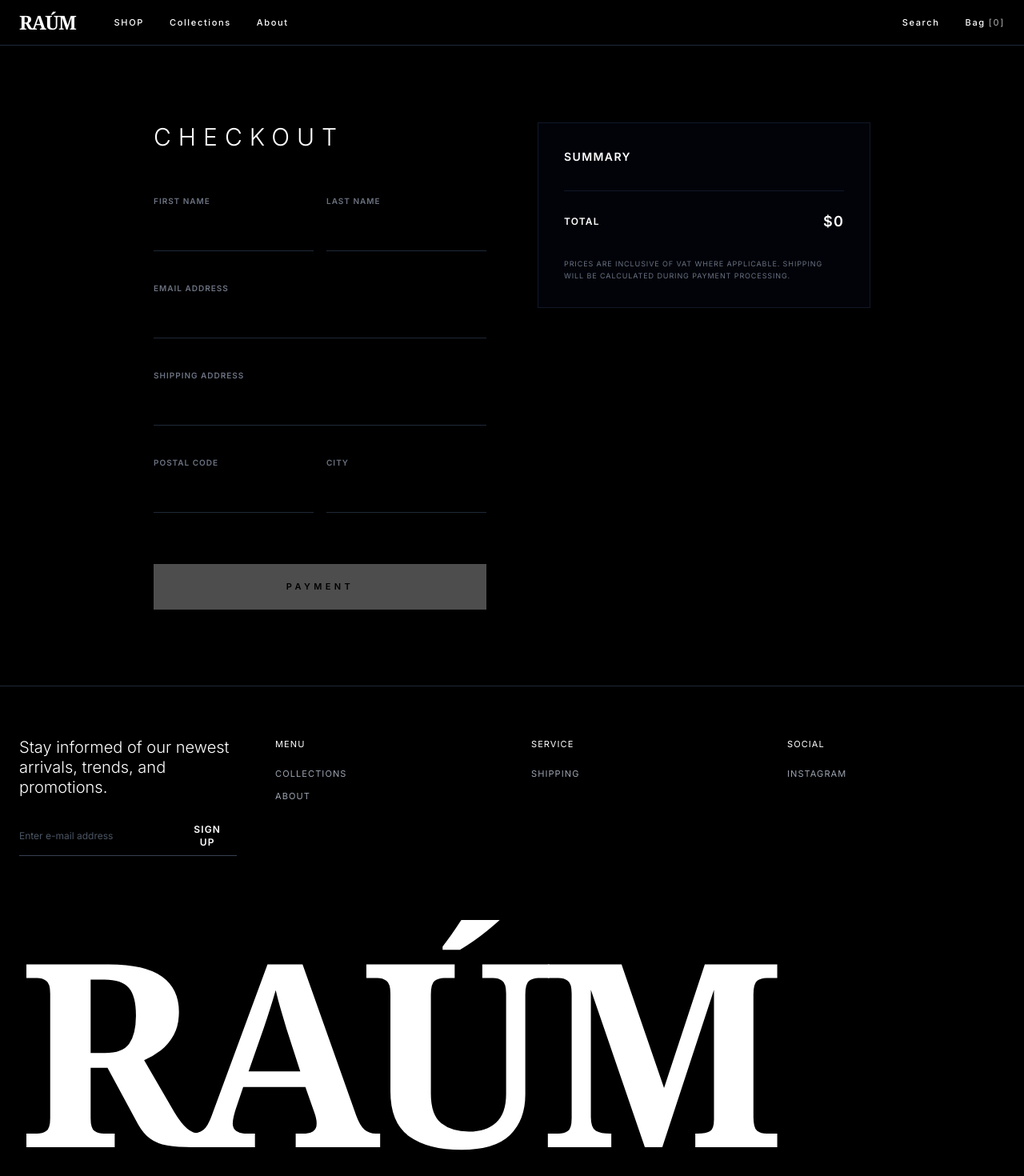
After one commit to w790/raum, a Django app: page /orders/create/ in a window 1280 px wide. The commit adds this page. Shown: the whole page at 80% size. Run offline with Django 5.2, Linux system fonts and the light colour scheme; some libraries are stand-ins or nearby versions.

Commit message:
feat: Implement checkout flow with HTMX and add dedicated payment status pages.

```diff
--- a/apps/orders/views.py
+++ b/apps/orders/views.py
@@ -1,25 +1,39 @@
 from django.shortcuts import render, redirect
-from django.views.decorators.http import require_POST
+from django.urls import reverse
+from django.http import HttpResponse
+from django.views.decorators.http import require_http_methods
 from .services import OrderService
 
-@require_POST
+@require_http_methods(['GET', 'POST'])
 def order_create(request):
     order_service = OrderService(request)
-    if not order_service.cart:
-        return redirect('catalog:list')
+    is_htmx = request.headers.get('HX-Request')
 
-    order_data = {
-        'first_name': request.POST.get('first_name'),
-        'last_name': request.POST.get('last_name'),
-        'email': request.POST.get('email'),
-        'address': request.POST.get('address'),
-        'postal_code': request.POST.get('postal_code'),
-        'city': request.POST.get('city'),
+    if request.method == 'POST':
+        order_data = {
+            'first_name': request.POST.get('first_name'),
+            'last_name': request.POST.get('last_name'),
+            'email': request.POST.get('email'),
+            'address': request.POST.get('address'),
+            'postal_code': request.POST.get('postal_code'),
+            'city': request.POST.get('city'),
+        }
+
+        if all(order_data.values()):
+            order = order_service.create_order(order_data)
+            request.session['order_id'] = order.id
+
+            if is_htmx:
+                response = HttpResponse()
+                response['HX-Redirect'] = reverse('payments:process')
+                return response
+            return redirect('payments:process')
+
+    context = {
+        'cart': order_service.cart,
+        'is_htmx': is_htmx
     }
 
-    if all(order_data.values()):
-        order = order_service.create_order(order_data)
-        request.session['order_id'] = order.id
-        return redirect('payments:process')
-
-    return redirect('catalog:list')
+    if is_htmx:
+        return render(request, 'orders/partials/checkout_content.html', context)
+    return render(request, 'orders/checkout.html', context)
--- a/apps/payments/urls.py
+++ b/apps/payments/urls.py
@@ -7,5 +7,6 @@ urlpatterns = [
     path('process/', views.payment_process, name='process'),
     path('done/', views.payment_done, name='done'),
     path('canceled/', views.payment_canceled, name='canceled'),
+    path('pending/', views.payment_pending, name='pending'),
     path('webhook/', views.payment_webhook, name='webhook'),
 ]
--- a/templates/cart/add_to_bag_modal.html
+++ b/templates/cart/add_to_bag_modal.html
@@ -36,7 +36,8 @@
                 <p class="text-[10px] text-gray-500 mb-8 uppercase tracking-widest leading-relaxed">
                     Taxes and shipping calculated at checkout
                 </p>
-                <button
+                <button @click="open = false" hx-get="{% url 'orders:order_create' %}" hx-target="#main-content"
+                    hx-push-url="true"
                     class="w-full bg-white text-black py-5 text-[11px] uppercase font-bold tracking-[0.4em] hover:bg-gray-200 transition-colors">
                     CHECKOUT
                 </button>
--- a/templates/cart/modal.html
+++ b/templates/cart/modal.html
@@ -37,7 +37,8 @@
             <p class="text-[10px] text-gray-500 mb-8 uppercase tracking-widest">
                 Taxes and shipping calculated at checkout
             </p>
-            <button
+            <button @click="open = false" hx-get="{% url 'orders:order_create' %}" hx-target="#main-content"
+                hx-push-url="true"
                 class="w-full bg-white text-black py-4 text-[11px] uppercase font-bold tracking-[0.3em] hover:bg-gray-200 transition-colors disabled:opacity-50">
                 Checkout
             </button>
--- /dev/null
+++ b/templates/orders/checkout.html
@@ -0,0 +1,7 @@
+{% extends "base.html" %}
+
+{% block content %}
+<div id="main-content">
+    {% include "orders/partials/checkout_content.html" %}
+</div>
+{% endblock %}
--- /dev/null
+++ b/templates/orders/partials/checkout_content.html
@@ -0,0 +1,103 @@
+<section class="min-h-screen bg-black pt-24 pb-12 px-6" x-data="{
+    formData: {
+        first_name: '',
+        last_name: '',
+        email: '',
+        address: '',
+        postal_code: '',
+        city: ''
+    },
+    get isFormValid() {
+        return this.formData.first_name &&
+               this.formData.last_name &&
+               this.formData.email &&
+               this.formData.address &&
+               this.formData.postal_code &&
+               this.formData.city;
+    }
+}">
+    <div class="max-w-4xl mx-auto grid grid-cols-1 lg:grid-cols-2 gap-16">
+        <div>
+            <h1 class="text-3xl font-light uppercase tracking-[0.3em] text-white mb-12">Checkout</h1>
+
+            <form hx-post="{% url 'orders:order_create' %}" hx-target="#main-content" hx-swap="innerHTML"
+                class="space-y-8">
+                {% csrf_token %}
+
+                <div class="grid grid-cols-2 gap-4">
+                    <div class="space-y-2">
+                        <label class="text-[10px] uppercase tracking-widest text-gray-500 font-bold">First Name</label>
+                        <input type="text" name="first_name" x-model="formData.first_name" required
+                            class="w-full bg-transparent border-b border-gray-800 py-3 text-sm text-white focus:outline-none focus:border-white transition-colors">
+                    </div>
+                    <div class="space-y-2">
+                        <label class="text-[10px] uppercase tracking-widest text-gray-500 font-bold">Last Name</label>
+                        <input type="text" name="last_name" x-model="formData.last_name" required
+                            class="w-full bg-transparent border-b border-gray-800 py-3 text-sm text-white focus:outline-none focus:border-white transition-colors">
+                    </div>
+                </div>
+
+                <div class="space-y-2">
+                    <label class="text-[10px] uppercase tracking-widest text-gray-500 font-bold">Email Address</label>
+                    <input type="email" name="email" x-model="formData.email" required
+                        class="w-full bg-transparent border-b border-gray-800 py-3 text-sm text-white focus:outline-none focus:border-white transition-colors">
+                </div>
+
+                <div class="space-y-2">
+                    <label class="text-[10px] uppercase tracking-widest text-gray-500 font-bold">Shipping
+                        Address</label>
+                    <input type="text" name="address" x-model="formData.address" required
+                        class="w-full bg-transparent border-b border-gray-800 py-3 text-sm text-white focus:outline-none focus:border-white transition-colors">
+                </div>
+
+                <div class="grid grid-cols-2 gap-4">
+                    <div class="space-y-2">
+                        <label class="text-[10px] uppercase tracking-widest text-gray-500 font-bold">Postal Code</label>
+                        <input type="text" name="postal_code" x-model="formData.postal_code" required
+                            class="w-full bg-transparent border-b border-gray-800 py-3 text-sm text-white focus:outline-none focus:border-white transition-colors">
+                    </div>
+                    <div class="space-y-2">
+                        <label class="text-[10px] uppercase tracking-widest text-gray-500 font-bold">City</label>
+                        <input type="text" name="city" x-model="formData.city" required
+                            class="w-full bg-transparent border-b border-gray-800 py-3 text-sm text-white focus:outline-none focus:border-white transition-colors">
+                    </div>
+                </div>
+
+                <div class="pt-8">
+                    <button type="submit" :disabled="!isFormValid"
+                        class="w-full bg-white text-black py-5 text-[11px] uppercase font-bold tracking-[0.4em] hover:bg-gray-200 transition-colors disabled:opacity-30 disabled:cursor-not-allowed">
+                        Payment
+                    </button>
+                </div>
+            </form>
+        </div>
+
+        <div class="bg-gray-950/50 p-8 border border-gray-900 h-fit">
+            <h2 class="text-sm font-bold uppercase tracking-widest text-white mb-8">Summary</h2>
+            <div class="space-y-6 mb-8">
+                {% if cart %}
+                {% for item in cart %}
+                <div class="flex justify-between items-start text-xs uppercase tracking-widest">
+                    <div class="text-gray-400">
+                        <p class="text-white font-bold">{{ item.name }} x {{ item.quantity }}</p>
+                        <p class="text-[9px] mt-1">{{ item.size|default:"" }}</p>
+                    </div>
+                    <span class="text-white">${{ item.total_price }}</span>
+                </div>
+                {% endfor %}
+                {% endif %}
+            </div>
+
+            <div class="border-t border-gray-900 pt-6 space-y-4">
+                <div class="flex justify-between items-center text-xs uppercase tracking-widest font-bold text-white">
+                    <span>Total</span>
+                    <span class="text-lg">${{ cart.get_total_price }}</span>
+                </div>
+            </div>
+
+            <p class="text-[9px] text-gray-500 uppercase tracking-widest mt-8 leading-relaxed">
+                Prices are inclusive of VAT where applicable. Shipping will be calculated during payment processing.
+            </p>
+        </div>
+    </div>
+</section>
```
Also changed, not shown: apps/payments/views.py (+30 -18 lines), templates/payments/canceled.html (added, +7 -0 lines), templates/payments/done.html (added, +7 -0 lines), templates/payments/partials/canceled_content.html (added, +21 -0 lines), templates/payments/partials/done_content.html (added, +24 -0 lines), templates/payments/partials/pending_content.html (added, +20 -0 lines), templates/payments/pending.html (added, +7 -0 lines).
